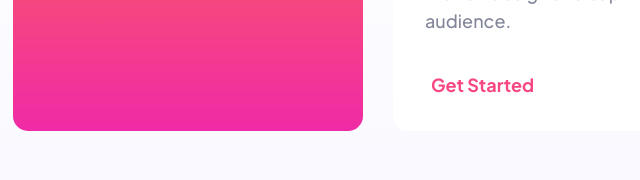
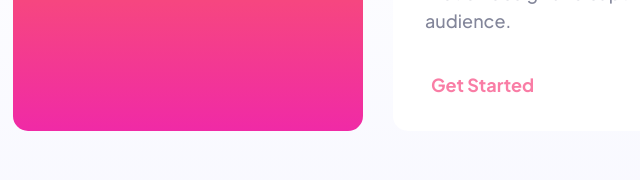
Before and after one commit to VazhaK/Web-Skilled, a plain HTML site: page index.html in a window 1280 px wide. In both pictures the pointer is over the button 634 px from the left and 1139 px from the top of the page. Shown: the part 1054-1234 px from the top of the page, 152-792 px from the left. Drawn offline with Linux system fonts and the light colour scheme; files that its build step writes are made by us from their sources; files whose address does not match are found by name.

Commit message:
Update main.css

```diff
--- a/main.css
+++ b/main.css
@@ -230,6 +230,12 @@ body{
     border: none;
     background: none;
     cursor: pointer;
+    transition: 0.35s;
+    opacity: 1;
+}
+
+.cont button:hover{
+    opacity: 0.7;
 }
 
 .button .btn{
```
